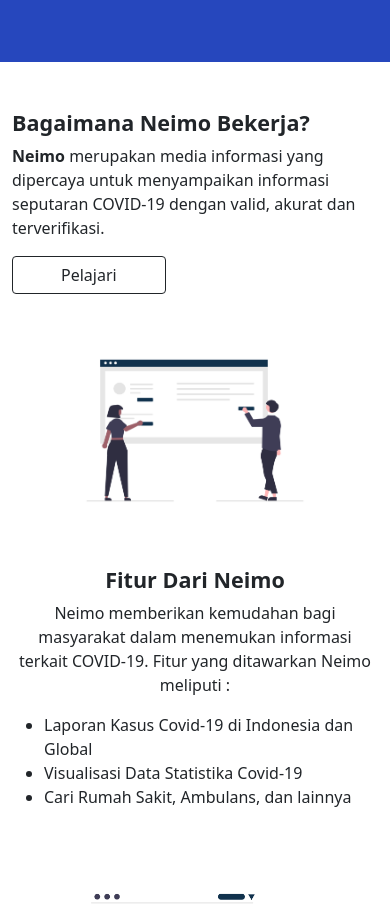
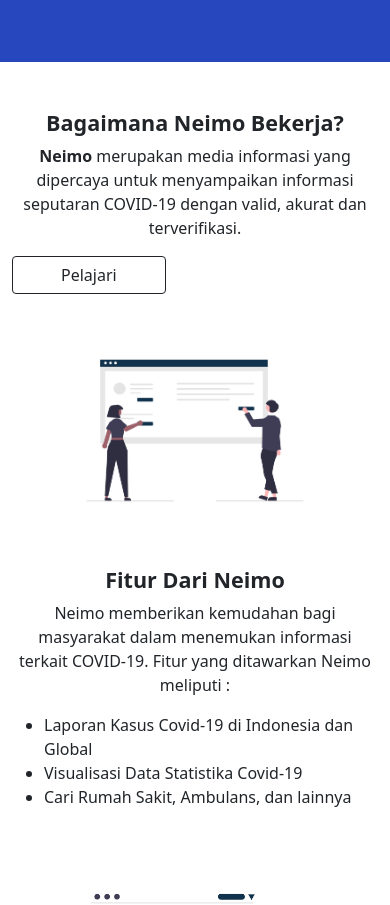
Before and after one commit to hafezdeldaffa/group-project-react, a React (Create React App) app: page / in a window 390 px wide. Shown: the part 2867-3772 px from the top of the page. Built offline with nearby package versions, Linux system fonts and the light colour scheme; no server answers.

Commit message:
update responsive

```diff
--- a/src/components/BusinessProcess.jsx
+++ b/src/components/BusinessProcess.jsx
@@ -4,11 +4,11 @@
             <div className="row d-flex align-items-center">
                 <div className="col-12 col-lg-6">
                     <div className="mt-5 mt-lg-0">
-                        <h4 className="fw-bold"> Bagaimana Neimo Bekerja? </h4>
-                        <p><b>Neimo</b> merupakan media informasi yang dipercaya untuk menyampaikan informasi seputaran
+                        <h4 className="fw-bold text-center text-sm-start"> Bagaimana Neimo Bekerja? </h4>
+                        <p className="text-center text-sm-start"><b>Neimo</b> merupakan media informasi yang dipercaya untuk menyampaikan informasi seputaran
                             COVID-19 dengan valid, akurat dan terverifikasi.
                         </p>
-                        <a href><button type="button" class="btn btn-outline-dark px-5">Pelajari</button></a>
+                        <a href><button type="button" class="btn btn-outline-dark px-5 text-center text-sm-start">Pelajari</button></a>
                     </div>
                 </div>
                 <div className="col-12 col-lg-6">
```
